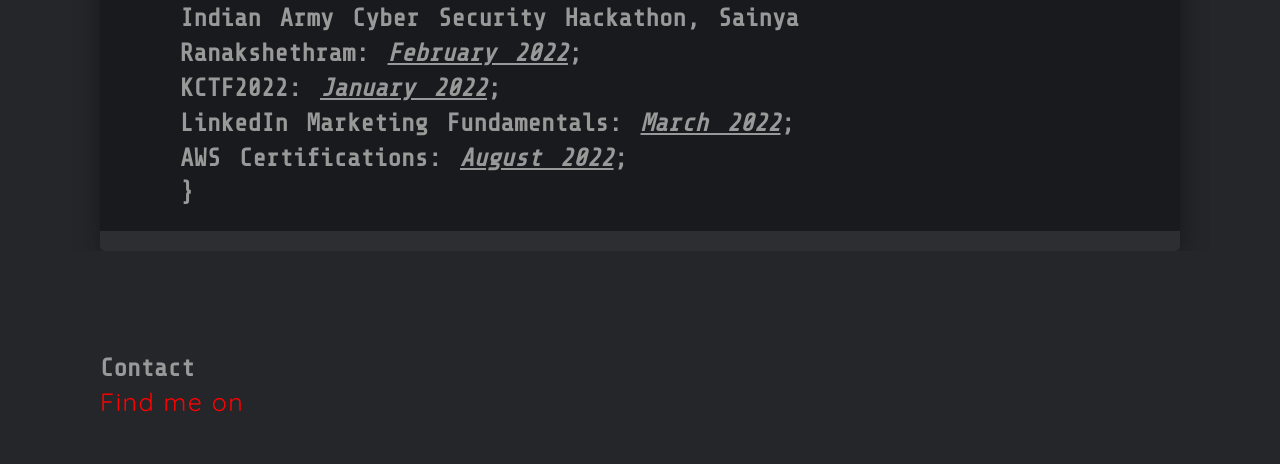
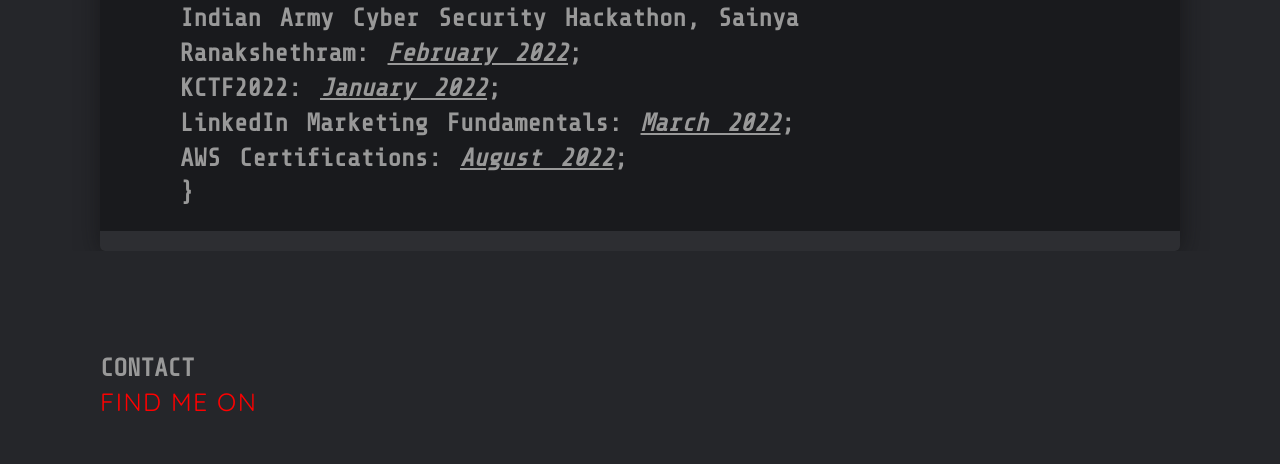
Before and after one commit to sivasankarLM10/sivasankarLM10.github.io, a plain HTML site: page index.html in a window 1280 px wide. Shown: the part 5153-5617 px from the top of the page. Drawn offline with nearby package versions, Linux system fonts and the light colour scheme; files whose address does not match are found by name.

Commit message:
Update index.html

```diff
--- a/index.html
+++ b/index.html
@@ -178,7 +178,7 @@
                         <div class="dropdownMenu"><i class="fal fa-terminal"></i> CERTIFICATES</div>
                     </a>
                     <a href="#contact" title="Go to contact">
-                        <div class="dropdownMenu" style="margin-bottom:0;"><i class="fal fa-terminal"></i> Contact</div>
+                        <div class="dropdownMenu" style="margin-bottom:0;"><i class="fal fa-terminal"></i> CONTACT</div>
                     </a>
                     <div style="padding: 15px 0;"></div>
                     <a href="/assests/latest resume.pdf" title="Download My Resume" download>
@@ -527,8 +527,8 @@
 
                 <div class="contact_wrap" id="contact">
                     <div class="contact_con">
-                        <p class="services_subRight_Text">Contact</p>
-                        <h3 class="contact_con_title">Find me on</h3>
+                        <p class="services_subRight_Text">CONTACT</p>
+                        <h3 class="contact_con_title">FIND ME ON</h3>
 
 
                         <div class="contact_cardCon flexc">
```
